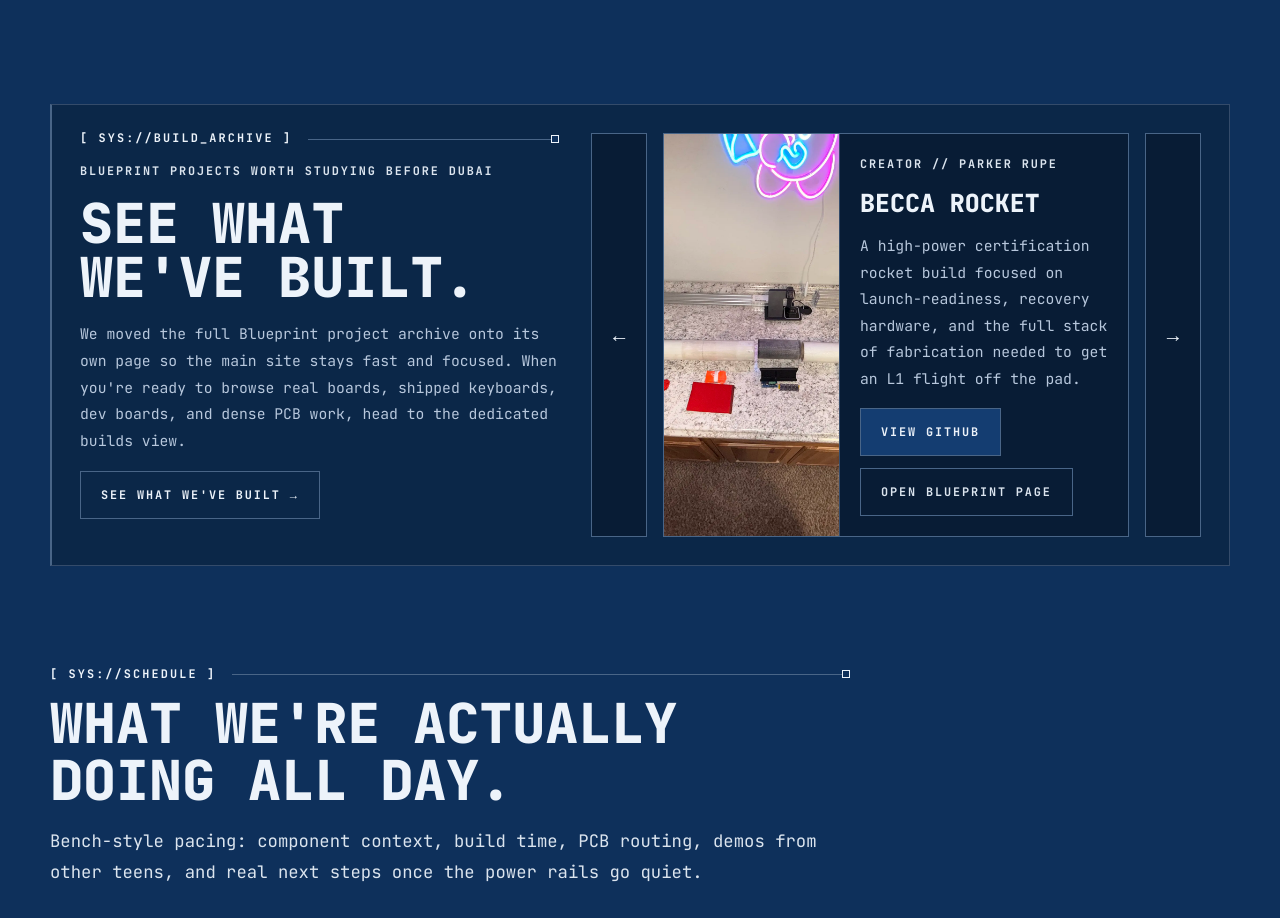
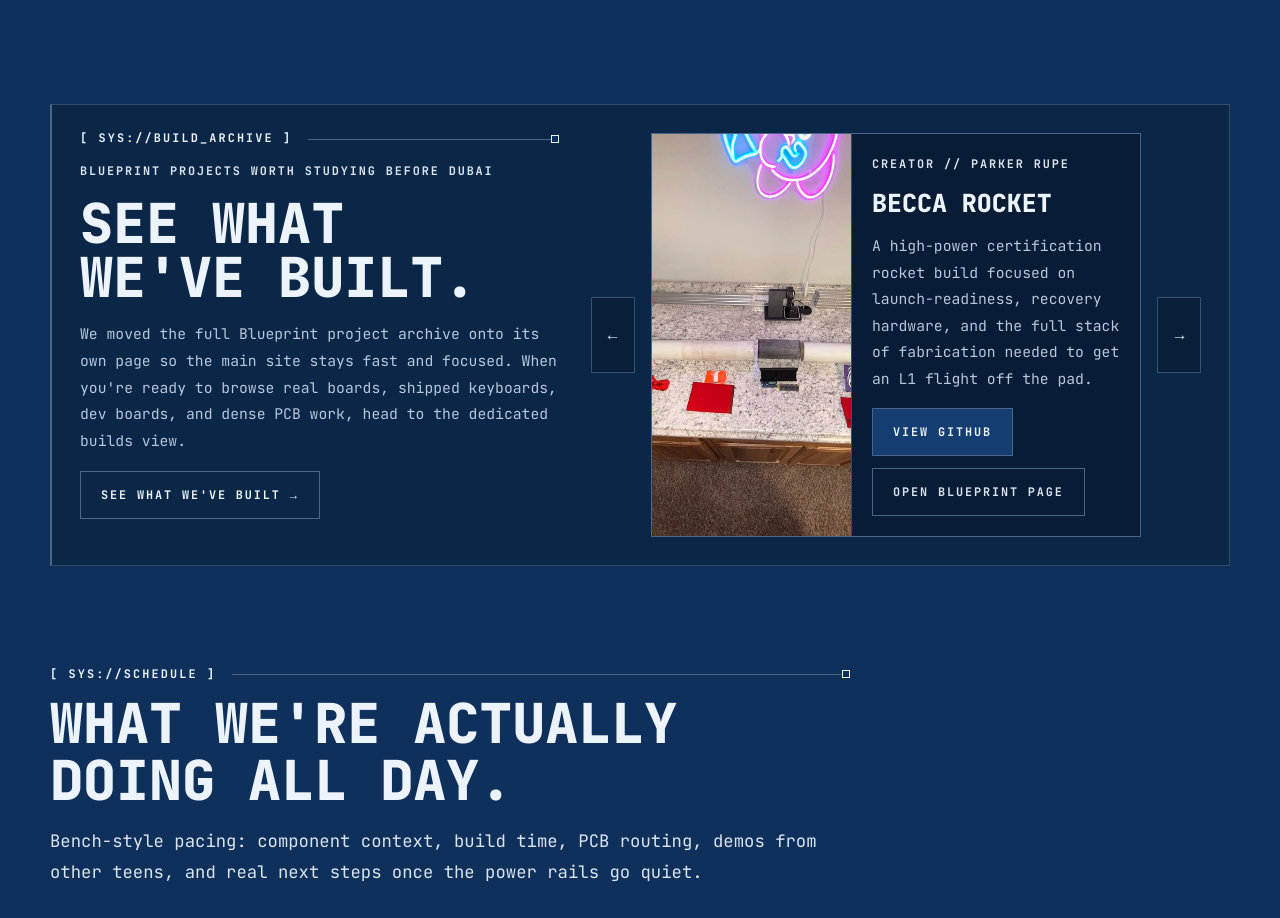
Before and after one commit to dhruvin-sarkar/Build-Guilds-Dubai, a React (Vite) app: page / in a window 1280 px wide. Shown: the part 2780-3698 px from the top of the page. Built offline with nearby package versions, Linux system fonts and the light colour scheme.

Commit message:
fix: refine builds teaser arrow controls

```diff
--- a/src/components/BuildsTeaser.module.css
+++ b/src/components/BuildsTeaser.module.css
@@ -79,7 +79,7 @@
 .carouselFrame {
   display: grid;
   grid-template-columns: auto minmax(0, 1fr) auto;
-  align-items: stretch;
+  align-items: center;
   gap: var(--space-4);
 }
 
@@ -143,19 +143,37 @@
   display: inline-flex;
   align-items: center;
   justify-content: center;
-  align-self: stretch;
-  min-width: 3.5rem;
-  padding: 0 var(--space-3);
-  color: var(--text-primary);
-  font-size: var(--text-lg);
+  align-self: center;
+  width: 2.75rem;
+  min-width: 2.75rem;
+  min-height: 4.75rem;
+  padding: 0;
+  color: var(--text-secondary);
   font-weight: 700;
   line-height: 1;
-  background: var(--bg-secondary);
-  border: 1px solid var(--border-strong);
+  background: color-mix(in srgb, var(--bg-secondary) 72%, transparent);
+  border: 1px solid color-mix(in srgb, var(--border-strong) 72%, transparent);
   transition:
     color 0.2s ease,
     background 0.2s ease,
-    border-color 0.2s ease;
+    border-color 0.2s ease,
+    transform 0.2s ease;
+}
+
+.arrowGlyph {
+  display: inline-flex;
+  align-items: center;
+  justify-content: center;
+  font-size: 1rem;
+  line-height: 1;
+}
+
+.arrowButton[data-direction='previous'] .arrowGlyph {
+  transform: translateX(-0.03rem);
+}
+
+.arrowButton[data-direction='next'] .arrowGlyph {
+  transform: translateX(0.03rem);
 }
 
 .detailAction,
@@ -213,6 +231,7 @@
     color: var(--bg-primary);
     background: var(--accent-yellow);
     border-color: var(--accent-yellow);
+    transform: translateY(-1px);
   }
 }
 
@@ -235,7 +254,9 @@
   }
 
   .arrowButton {
-    min-height: 3rem;
+    width: 100%;
+    min-width: 0;
+    min-height: 2.75rem;
   }
 }
 
@@ -260,7 +281,7 @@
 
 @media (prefers-reduced-motion: reduce) {
   .link,
-  .previewCard,
+  .arrowButton,
   .detailAction,
   .detailActionSecondary {
     transition: none;
--- a/src/components/BuildsTeaser.tsx
+++ b/src/components/BuildsTeaser.tsx
@@ -47,10 +47,13 @@ function BuildsTeaser() {
               <button
                 type="button"
                 className={styles.arrowButton}
+                data-direction="previous"
                 onClick={handlePrevious}
                 aria-label="Show previous project"
               >
-                &larr;
+                <span className={styles.arrowGlyph} aria-hidden="true">
+                  &#8592;
+                </span>
               </button>
 
               <article className={styles.detailPanel}>
@@ -89,10 +92,13 @@ function BuildsTeaser() {
               <button
                 type="button"
                 className={styles.arrowButton}
+                data-direction="next"
                 onClick={handleNext}
                 aria-label="Show next project"
               >
-                &rarr;
+                <span className={styles.arrowGlyph} aria-hidden="true">
+                  &#8594;
+                </span>
               </button>
             </div>
           </div>
```
